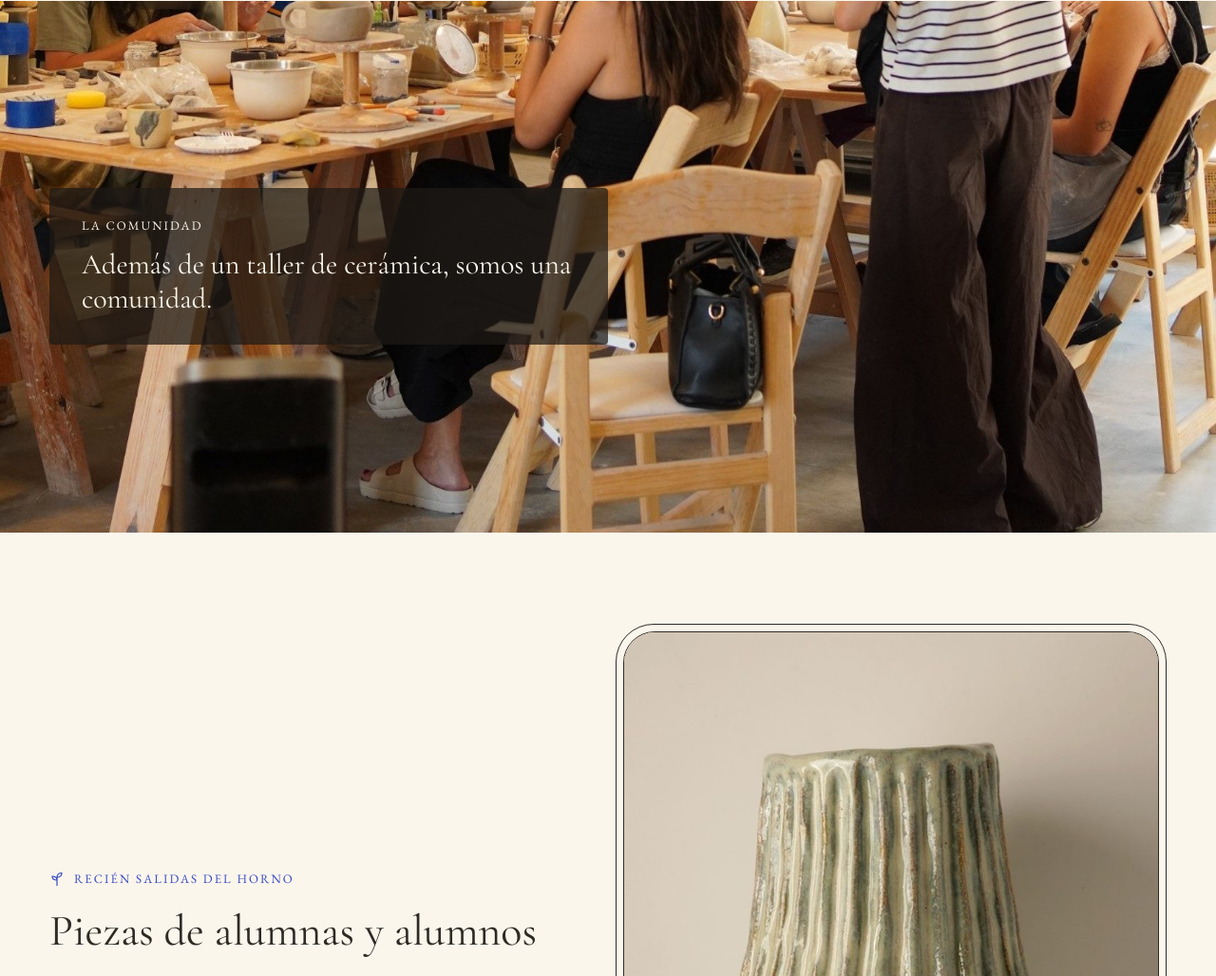
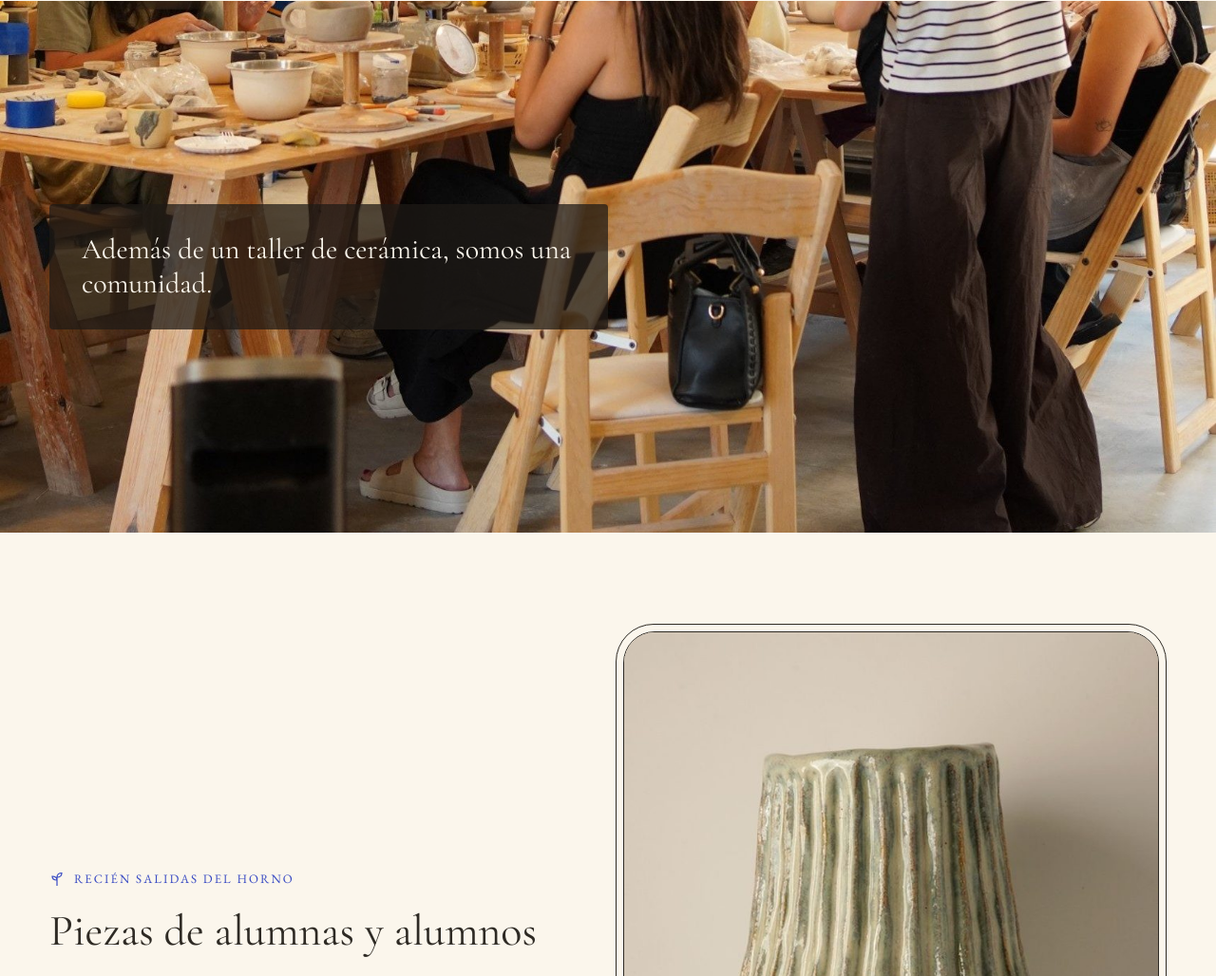
Before and after one commit to gloriazapatagza/casabuztina, a plain HTML site: page index.html in a window 1280 px wide. Shown: the part 2909-3937 px from the top of the page at 95% size. Drawn offline with nearby package versions, Linux system fonts and the light colour scheme.

Commit message:
Quitar la etiqueta de la sección de comunidad
Co-Authored-By: Claude Opus 5.5 <noreply@anthropic.com>
Claude-Session: https://claude.ai/code/session_01V5rYzjmaZvt5xYTARamtq4

```diff
--- a/index.html
+++ b/index.html
@@ -151,7 +151,6 @@ a:focus-visible,button:focus-visible{outline:2px solid #3749C3;outline-offset:3p
 <img src="assets/grupo-mesa.jpg" alt="Alumnas trabajando alrededor de las mesas del taller" style="position: absolute; inset: 0; width: 100%; height: 100%; object-fit: cover">
 <div style="position: relative; max-width: 1240px; width: 100%; margin: 0 auto; padding: 48px 32px; box-sizing: border-box">
 <div style="max-width: 520px; background: rgba(30,26,22,0.72); color: #FBF6EC; padding: 30px 34px; border-radius: 4px">
-<p style="margin: 0 0 12px; font-size: 13px; letter-spacing: 0.16em; text-transform: uppercase">La comunidad</p>
 <p style="margin: 0; font-family: 'Cormorant Garamond', Georgia, serif; font-size: 30px; line-height: 1.2">Además de un taller de cerámica, somos una comunidad.</p>
 </div>
 </div>
```
